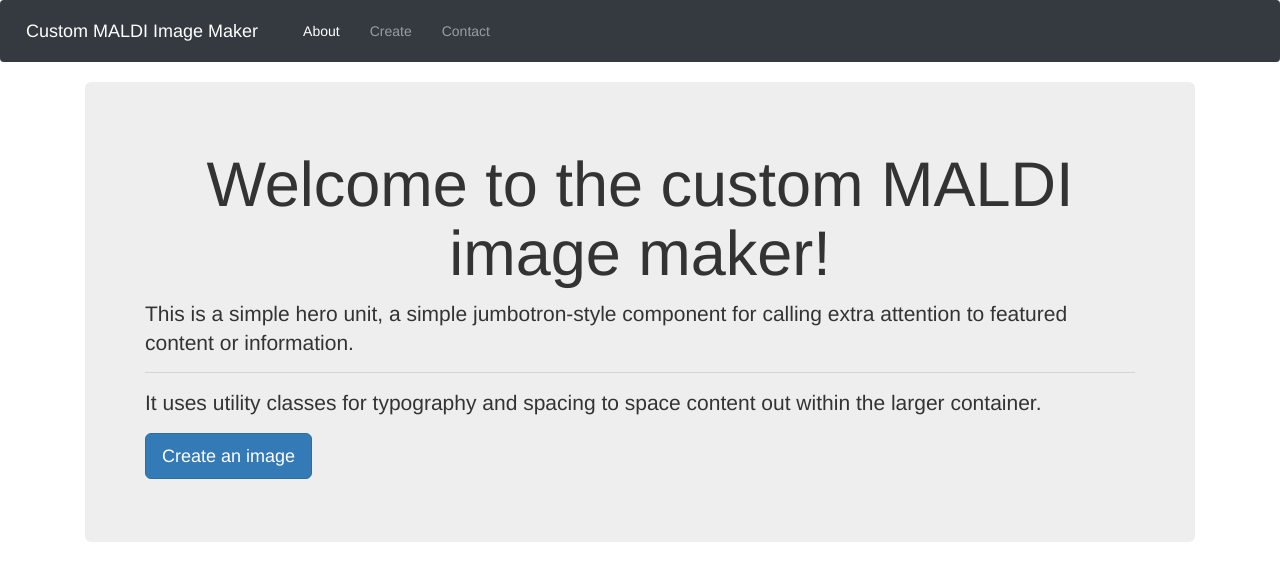
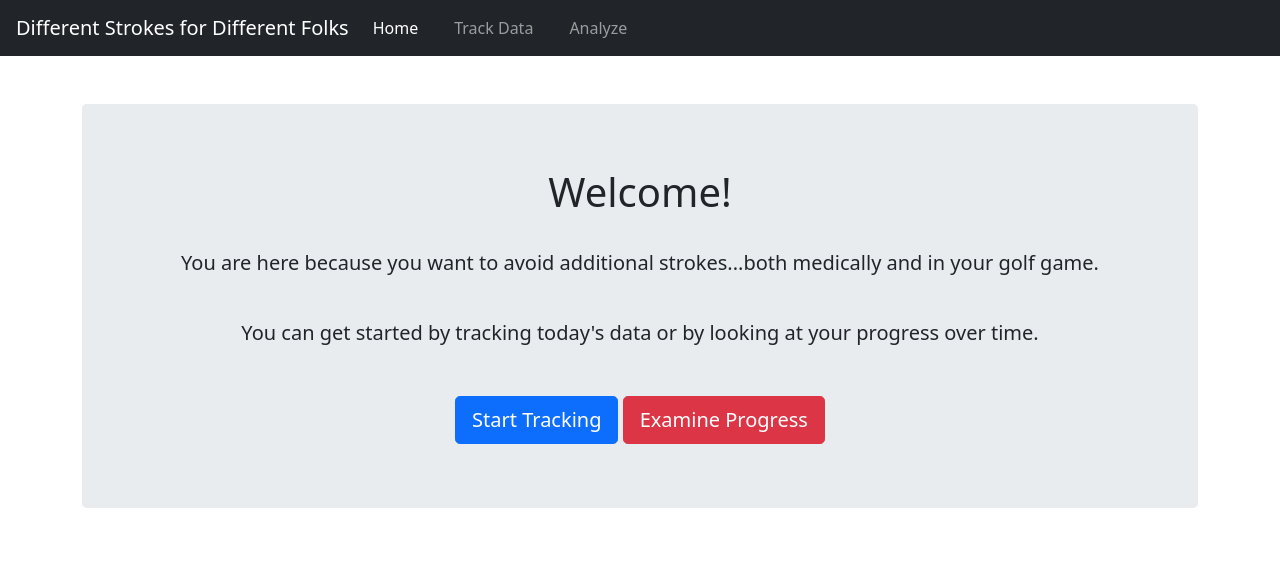
Before and after one commit to grahamdelafield/hook_slice, a Flask app: page / in a window 1280 px wide. Shown: the top 581 px of the page. Run offline with Flask 2, Linux system fonts and the light colour scheme; some libraries are stand-ins or nearby versions.

Commit message:
working track page

```diff
--- a/app.py
+++ b/app.py
@@ -1,22 +1,70 @@
-from flask import Flask, render_template
+from flask import Flask, render_template, redirect, url_for, request
+from flask_bootstrap import Bootstrap
+from flask_wtf import FlaskForm
+from wtforms import StringField, SubmitField
+from wtforms.validators import DataRequired
+import json
 
 app = Flask(__name__)
+app.config['SECRET_KEY'] = 'C2HWGVoMGfNTBsrYQg8EcMrdTimkZfAb'
+Bootstrap(app)
 
 @app.route('/')
 def home():
-    return render_template('/about.html')
+    return render_template('/home.html')
 
-@app.route('/about')
+@app.route('/home')
 def about():
-    return render_template('/about.html')
+    return render_template('/home.html')
 
-@app.route('/create')
-def create():
-    return render_template('/create.html')
+@app.route('/track', methods=["GET", "POST"])
+def track():
+    print(request.method)
 
-@app.route('/contact')
-def contact():
-    return render_template('/contact.html')
+    if request.method == 'POST':
+        if not request.form.get('first-name') == '' and not request.form.get('last-name') == '':
+            if request.form.get('month-selector') != 'Choose...' and request.form.get('day-selector') != 'Choose...' and request.form.get('year-selector') != 'Choose...':
+
+                with open('data/data.json', 'a') as f:
+                    d = {
+                        request.form.get('first-name') + ' ' + request.form.get('last-name'):{
+                            request.form.get('year-selector') + '-' + request.form.get('month-selector') + '-' + request.form.get('month-selector'):request.form
+                        }
+                    }
+                    f.write(json.dumps(d))
+                return ('', 204)
+            else:
+                return ('', 204)
+
+        else:
+
+            return ('', 204)
+
+    else:
+        return render_template('track.html')
+
+
+# @app.route('/analyze')
+@app.route('/analyze', methods=['GET', 'POST'])
+def form_example():
+    # handle the POST request
+    if request.method == 'POST':
+        language = request.form.get('language')
+        framework = request.form.get('framework')
+        return '''
+                  <h1>The language value is: {}</h1>
+                  <h1>The framework value is: {}</h1>'''.format(language, framework)
+
+    # otherwise handle the GET request
+    return '''
+        <form method="POST">
+            <div><label>Language: <input type="text" name="language"></label></div>
+            <div><label>Framework: <input type="text" name="framework"></label></div>
+            <input type="submit" value="Submit">
+        </form>'''
+
+def my_print():
+    print('HATE')
 
 if __name__=='__main__':
     app.run(debug=True)
--- /dev/null
+++ b/data/data.json
@@ -0,0 +1 @@
+{"D F": {"2024-2-2": {"first-name": "D", "last-name": "F", "month-selector": "2", "day-selector": "3", "year-selector": "2024", "club-selection": "Club", "flight-path": "Left/Right", "shot-scale": "Scale", "shot-misshit": "Mishit?", "club-selection-2": "Club", "flight-path-2": "Left/Right", "shot-scale-2": "Scale", "shot-misshit-2": "Mishit?", "club-selection-3": "Club", "flight-path-3": "Left/Right", "shot-scale-3": "Scale", "shot-misshit-3": "Mishit?"}}}
--- a/static/css/styles.css
+++ b/static/css/styles.css
@@ -1,4 +1,16 @@
 .jumbo-header {
+    text-align: center;
+}
+.page-header {
+    font-size: 40px;
+    font-weight: 600;
+    padding-top: 1.5rem;
+    padding-bottom: 1.5rem;
+}
+.lead-text {
+    font-weight: 400;
+    font-size: 1.25rem;
+    padding-top: 1.5rem;
     text-align: center;
 }
 .nav-item {
--- /dev/null
+++ b/static/js/test.js
@@ -0,0 +1,172 @@
+window.onload = function() {
+    console.log("Graham's App");
+    return
+}
+
+function testAdd() {
+    let container = document.getElementById('shot-container');
+
+    let len = container.childElementCount + 1
+    console.log(len);
+
+    let template = document.querySelector('#productrow');
+    var clone = template.content.cloneNode(true);
+
+    let shotCounter = clone.querySelector("#shot-label");
+    shotCounter.innerHTML = 'Shot ' + String(len);
+
+    let shotClub = clone.querySelector("#shot-club");
+    shotClub.name = "club-selection-" + String(len);
+
+    let shotDirection = clone.querySelector("#shot-direction");
+    shotDirection.name = "flight-path-" + String(len);
+
+    let shotScale = clone.querySelector("#shot-scale");
+    shotScale.name = "shot-scale-" + String(len);
+
+    let shotMiss = clone.querySelector("#shot-mishit");
+    shotMiss.name = "shot-misshit-" + String(len);
+
+    container.appendChild(clone);
+    console.log(container);
+}
+
+async function recordData() {
+    let clubSelections = document.getElementsByName("club-selection");
+    let flightPaths = document.getElementsByName("flight-path");
+    let shotScale = document.getElementsByName("shot-scale");
+    let mishits = document.getElementsByName("shot-misshit");
+
+
+
+    let results = new Object();
+    let clubs = [];
+    let paths = [];
+    let scales = [];
+    let misses = [];
+
+    for (i=0; i<clubSelections.length; i++) {
+        clubs.push(clubSelections[i].value);
+        paths.push(flightPaths[i].value);
+        scales.push(shotScale[i].value);
+        misses.push(mishits[i].value);
+    }
+    results['clubs'] = clubs;
+    results['paths'] = paths;
+    results['scales'] = scales;
+    results['misses'] = misses;
+
+
+    return results;
+}
+
+async function setData(dataDict) {
+    let clubSelections = document.getElementsByName("club-selection");
+    let flightPaths = document.getElementsByName("flight-path");
+    let shotScale = document.getElementsByName("shot-scale");
+    let mishits = document.getElementsByName("mishit-selection");
+
+    let clubs = dataDict['clubs'];
+    let paths = dataDict['paths'];
+    let scales = dataDict['scales'];
+    let misses = dataDict['misses'];
+
+    for (i=0; i<clubSelections.length-1; i++) {
+        clubSelections[i].value = clubs[i];
+        flightPaths[i].value = paths[i];
+        shotScale[i].value = scales[i];
+        mishits[i].value = misses[i];
+
+    }
+    return
+}
+
+async function addShot() {
+    let currentData = await recordData();
+    var shotContainer = document.getElementById("shot-container");
+    var currentShot = document.getElementsByName("running-counter");
+    currentShot = currentShot.length + 1;
+    shotContainer.innerHTML += "<div class='form-group row' id='shot-counter' name='running-counter'>" +
+          "<label for='staticEmail' class='col-sm-1 col-form-label'>Shot " + currentShot + "</label>" +
+            "<div class='col-sm-2'>" +
+              "<select class='form-select' aria-label='Default select example' id='shot-"+ currentShot+"-club' name='club-selection'>" +
+                    "<option selected>Club</option>" +
+                    "<option value='13'>Driver</option>" +
+                    "<option value='14'>3 Wood</option>" +
+                    "<option value='15'>5 Wood</option>" +
+                    "<option value='1'>Hybrid</option>" +
+                    "<option value='2'>2 Iron</option>" +
+                    "<option value='3'>3 Iron</option>" +
+                    "<option value='4'>4 Iron</option>" +
+                    "<option value='5'>5 Iron</option>" +
+                    "<option value='6'>6 Iron</option>" +
+                    "<option value='7'>7 Iron</option>" +
+                    "<option value='8'>8 Iron</option>" +
+                    "<option value='9'>9 Iron</option>" +
+                    "<option value='10'>Pitching Wedge</option>" +
+                    "<option value='11'>Sand Wedge</option>" +
+                "</select>" +
+            "</div>" +
+            "<div class='col-sm-2'>" +
+                "<select class='form-select' aria-label='Default select example' id='shot-"+ currentShot+"-direction' name='flight-path'>" +
+                      "<option selected>Left/Right</option>" +
+                      "<option value='1'>Left</option>" +
+                      "<option value='2'>Straight</option>" +
+                      "<option value='3'>Right</option>" +
+                  "</select>" +
+            "</div>" +
+            "<div class='col-sm-2'>" +
+                "<select class='form-select' aria-label='Default select example' id='shot-"+ currentShot+"-scale' name='shot-scale'>" +
+                      "<option selected>Scale</option>" +
+                      "<option value='0'>0</option>" +
+                      "<option value='1'>+1</option>" +
+                      "<option value='2'>+2</option>" +
+                      "<option value='3'>+3</option>" +
+                  "</select>" +
+            "</div>" +
+            "<div class='col-sm-2'>" +
+                "<select class='form-select' aria-label='Default select example' id='shot-1-mishit' name='mishit-selection'>" +
+                    "<option selected>Mishit?</option>" +
+                    "<option value='0'>No</option>" +
+                    "<option value='1'>Yes</option>" +
+                "</select>" +
+            "</div>" +
+        "</div>"
+    await setData(currentData);
+    return false;
+}
+
+async function submitData() {
+    let currentData = await recordData();
+
+    let firstName = document.getElementById("inputName2").value;
+    let lastName = document.getElementById("inputName4").value;
+
+    if (firstName == "" || lastName == ""){
+        window.alert('No valid name...dipshit.');
+        return
+    }
+
+
+    let month = document.getElementById("month-selector").value;
+    let day = document.getElementById("day-selector").value;
+    let year = document.getElementById("year-selector").value;
+
+    if (month == 'Choose...' || day == 'Choose...' || year == 'Choose...'){
+        window.alert("You didn't enter a date.")
+        return
+    }
+
+    var data = new Object();
+
+    data['name'] = firstName + " " + lastName;
+    data['date'] = year + '-' + month + '-' + day;
+
+    data['clubs'] = currentData['clubs'];
+    data['flight paths'] = currentData['paths'];
+    data['shot scale'] = currentData['scales'];
+    data['mishits'] = currentData['misses'];
+
+    console.log(data);
+
+}
--- a/templates/about.html
+++ /dev/null
@@ -1,14 +0,0 @@
-{% extends "base.html" %}
-{% block content %}
-<section class="container">
-    <div class="jumbotron">
-      <h1 class="jumbo-header">Welcome to the custom MALDI image maker!</h1>
-      <p class="lead">This is a simple hero unit, a simple jumbotron-style component for calling extra attention to featured content or information.</p>
-      <hr class="my-4">
-      <p>It uses utility classes for typography and spacing to space content out within the larger container.</p>
-      <p class="lead">
-        <a class="btn btn-primary btn-lg" href="/create" role="button">Create an image</a>
-      </p>
-    </div>
-  </section>
-{% endblock %}
--- a/templates/base.html
+++ b/templates/base.html
@@ -2,8 +2,9 @@
 <html>
   <head>
     {% block head %}
-    <link rel="stylesheet" href="https://stackpath.bootstrapcdn.com/bootstrap/4.5.2/css/bootstrap.min.css" integrity="sha384-JcKb8q3iqJ61gNV9KGb8thSsNjpSL0n8PARn9HuZOnIxN0hoP+VmmDGMN5t9UJ0Z" crossorigin="anonymous">
-    <link rel="stylesheet" href="https://maxcdn.bootstrapcdn.com/bootstrap/3.3.7/css/bootstrap.min.css">
+<!-- CSS only -->
+    <link rel="stylesheet" href="https://cdn.jsdelivr.net/npm/bootstrap@4.6.1/dist/css/bootstrap.min.css" integrity="sha384-zCbKRCUGaJDkqS1kPbPd7TveP5iyJE0EjAuZQTgFLD2ylzuqKfdKlfG/eSrtxUkn" crossorigin="anonymous">
+    <link href="https://cdn.jsdelivr.net/npm/bootstrap@5.1.3/dist/css/bootstrap.min.css" rel="stylesheet" integrity="sha384-1BmE4kWBq78iYhFldvKuhfTAU6auU8tT94WrHftjDbrCEXSU1oBoqyl2QvZ6jIW3" crossorigin="anonymous">
     <link rel="stylesheet" type="text/css" href="{{url_for('static', filename='css/styles.css')}}">
     {% endblock %}
     <title>
@@ -13,20 +14,20 @@
   </head>
   <body>
     <nav class="navbar navbar-expand-lg navbar-dark bg-dark">
-      <a class="navbar-brand" href="/about">Custom MALDI Image Maker</a>
+      <a class="navbar-brand" href="/home">Different Strokes for Different Folks</a>
       <button class="navbar-toggler" type="button" data-toggle="collapse" data-target="#navbarNavDropdown" aria-controls="navbarNavDropdown" aria-expanded="false" aria-label="Toggle navigation">
         <span class="navbar-toggler-icon"></span>
       </button>
       <div class="collapse navbar-collapse" id="navbarNavDropdown">
         <ul class="navbar-nav">
           <li class="nav-item active">
-            <a class="nav-link" href="/about">About</a>
+            <a class="nav-link" href="/home">Home</a>
           </li>
           <li class="nav-item">
-            <a class="nav-link" href="/create">Create<span class="sr-only">(current)</span></a>
+            <a class="nav-link" href="/track">Track Data<span class="sr-only">(current)</span></a>
           </li>
           <li class="nav-item">
-            <a class="nav-link" href="/contact">Contact</a>
+            <a class="nav-link" href="/analyze">Analyze</a>
           </li>
             </div>
           </li>
--- a/templates/create.html
+++ /dev/null
@@ -1,6 +0,0 @@
-{% extends "base.html" %}
-{% block content %}
-<div class="container">
-    <h1>This is the create page</h1>
-</div>
-{% endblock %}
--- /dev/null
+++ b/templates/home.html
@@ -0,0 +1,20 @@
+{% extends "base.html" %}
+{% block content %}
+<section class="container" style="padding-top: 3rem;">
+    <div class="jumbotron">
+      <div class="flex">
+        <h1 class="jumbo-header">Welcome!</h1>
+          <p class="lead-text">
+            You are here because you want to avoid additional strokes...both medically and in your golf game.
+          </p>
+          <p class="lead-text">
+            You can get started by tracking today's data or by looking at your progress over time.
+          </p>
+        <div class="container text-center", style="padding-top: 2rem; justify-content: space-between;">
+          <a class="btn btn-primary btn-lg" href="/track" role="button">Start Tracking</a>
+          <a class="btn btn-danger btn-lg" href="/analyze" role="button">Examine Progress</a>
+        </div>
+      </div>
+    </div>
+  </section>
+{% endblock %}
```
Also changed, not shown: other parts of templates/base.html (+3 -1 lines), templates/track.html (added, +194 -0 lines), templates/analyze.html (renamed from templates/contact.html).
